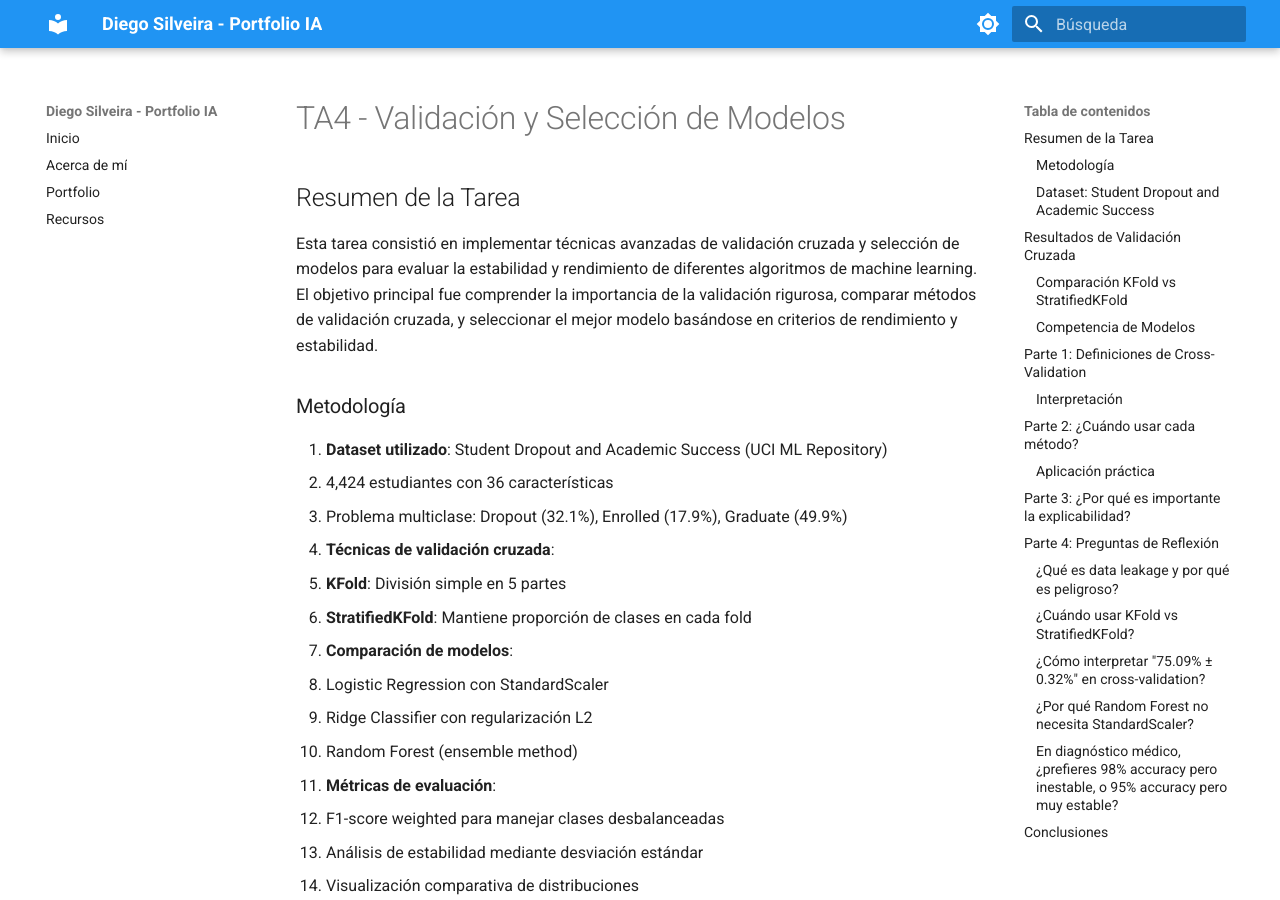
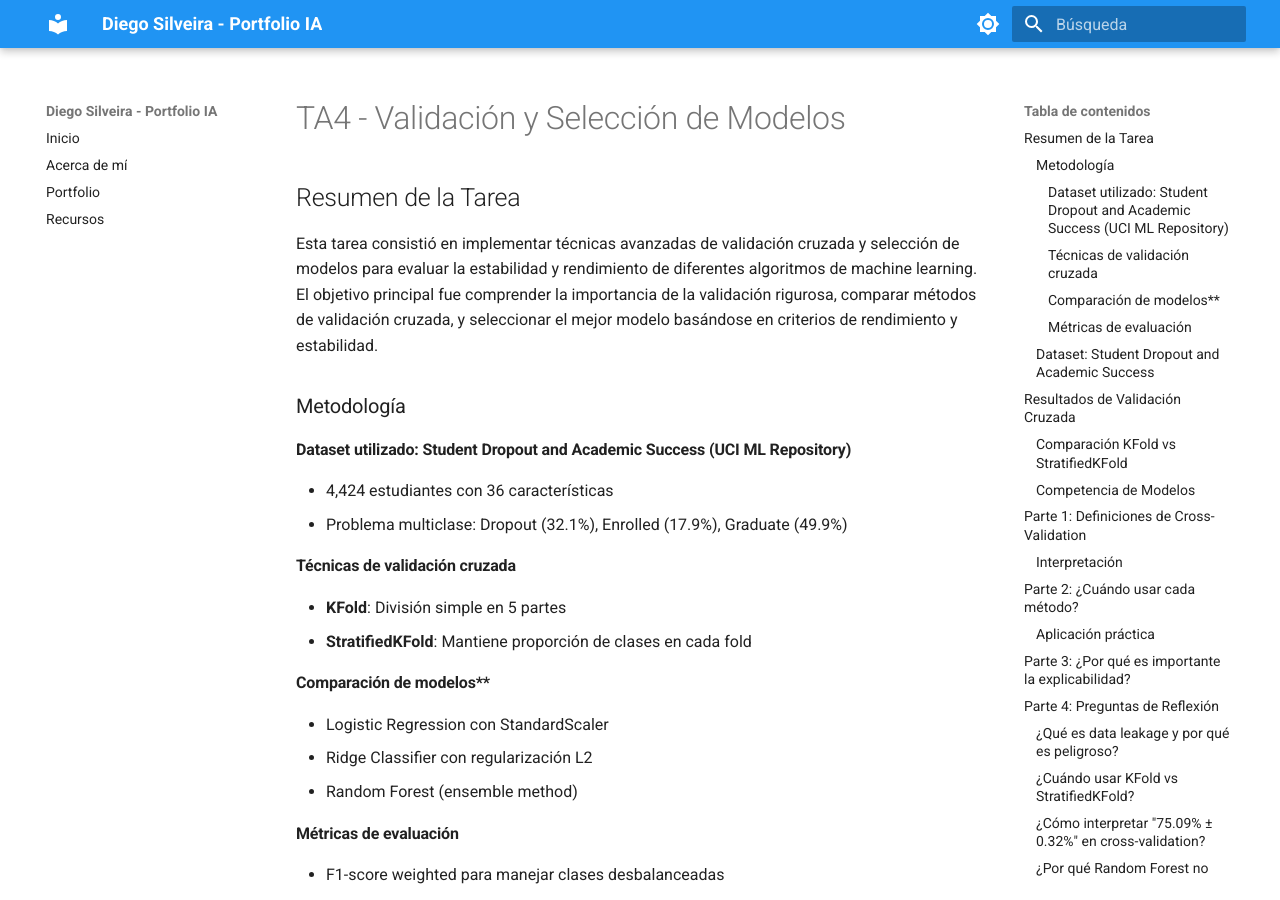
Before and after one commit to diesilveira/portfolio-ia, an MkDocs documentation site: the page built from docs/portfolio/04-validacion-seleccion-modelos.md, in a window 1280 px wide and 900 px high. Built offline with MkDocs 1.6.1 and Material for MkDocs 9.7.7, drawn with Linux system fonts in a browser that asks for light colours; some of the changed lines change nothing that is shown.

Commit message:
minor fix

```diff
--- a/docs/portfolio/04-validacion-seleccion-modelos.md
+++ b/docs/portfolio/04-validacion-seleccion-modelos.md
@@ -6,23 +6,27 @@ Esta tarea consistió en implementar técnicas avanzadas de validación cruzada
 
 ### Metodología
 
-1. **Dataset utilizado**: Student Dropout and Academic Success (UCI ML Repository)
-   - 4,424 estudiantes con 36 características
-   - Problema multiclase: Dropout (32.1%), Enrolled (17.9%), Graduate (49.9%)
+#### Dataset utilizado: Student Dropout and Academic Success (UCI ML Repository)
 
-2. **Técnicas de validación cruzada**:
-   - **KFold**: División simple en 5 partes
-   - **StratifiedKFold**: Mantiene proporción de clases en cada fold
+- 4,424 estudiantes con 36 características
+- Problema multiclase: Dropout (32.1%), Enrolled (17.9%), Graduate (49.9%)
 
-3. **Comparación de modelos**:
-   - Logistic Regression con StandardScaler
-   - Ridge Classifier con regularización L2
-   - Random Forest (ensemble method)
+#### Técnicas de validación cruzada
 
-4. **Métricas de evaluación**:
-   - F1-score weighted para manejar clases desbalanceadas
-   - Análisis de estabilidad mediante desviación estándar
-   - Visualización comparativa de distribuciones
+- **KFold**: División simple en 5 partes
+- **StratifiedKFold**: Mantiene proporción de clases en cada fold
+
+#### Comparación de modelos**
+
+- Logistic Regression con StandardScaler
+- Ridge Classifier con regularización L2
+- Random Forest (ensemble method)
+
+#### Métricas de evaluación
+
+- F1-score weighted para manejar clases desbalanceadas
+- Análisis de estabilidad mediante desviación estándar
+- Visualización comparativa de distribuciones
 
 ### Dataset: Student Dropout and Academic Success
 
```
